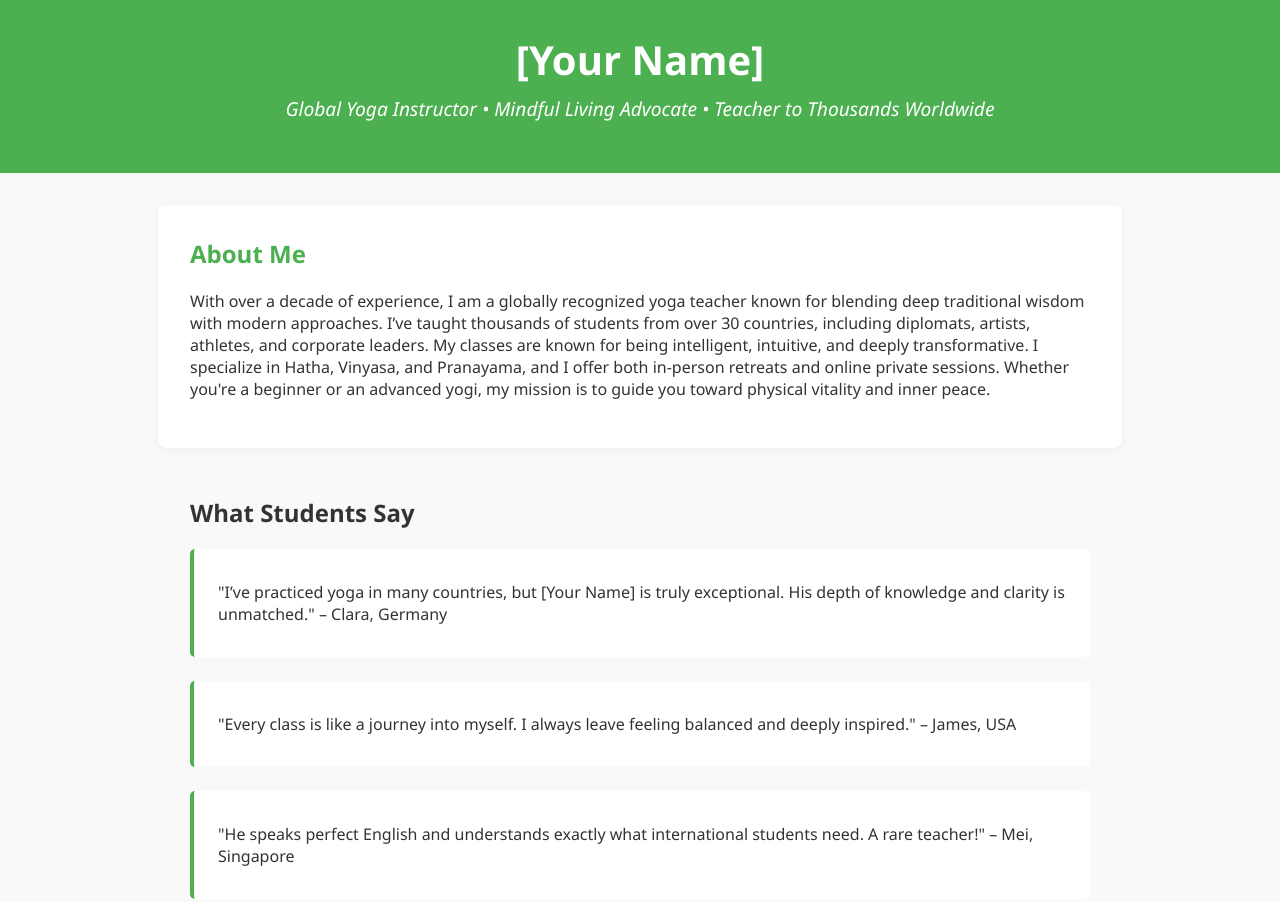
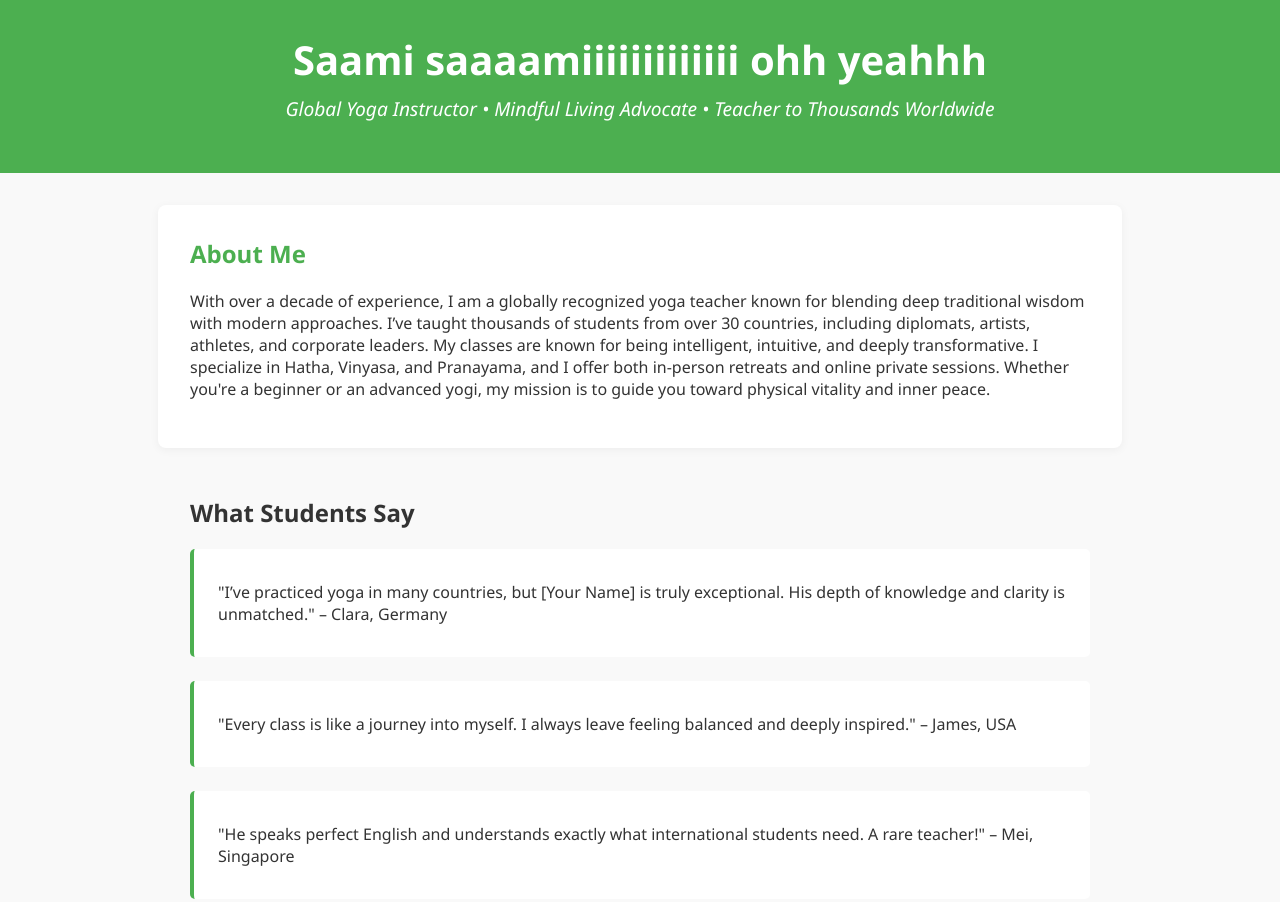
Before and after one commit to arjunnambiaryogi/arjunnambiaryogi.github.io, a plain HTML site: page index.html in a window 1280 px wide. Shown: the top 902 px of the page. Drawn offline with Linux system fonts and the light colour scheme.

Commit message:
Update index.html

```diff
--- a/index.html
+++ b/index.html
@@ -77,7 +77,7 @@
 <body>
 
 <header>
-  <h1>[Your Name]</h1>
+  <h1>Saami saaaamiiiiiiiiiiiii ohh yeahhh</h1>
   <p>Global Yoga Instructor • Mindful Living Advocate • Teacher to Thousands Worldwide</p>
 </header>
 
```
